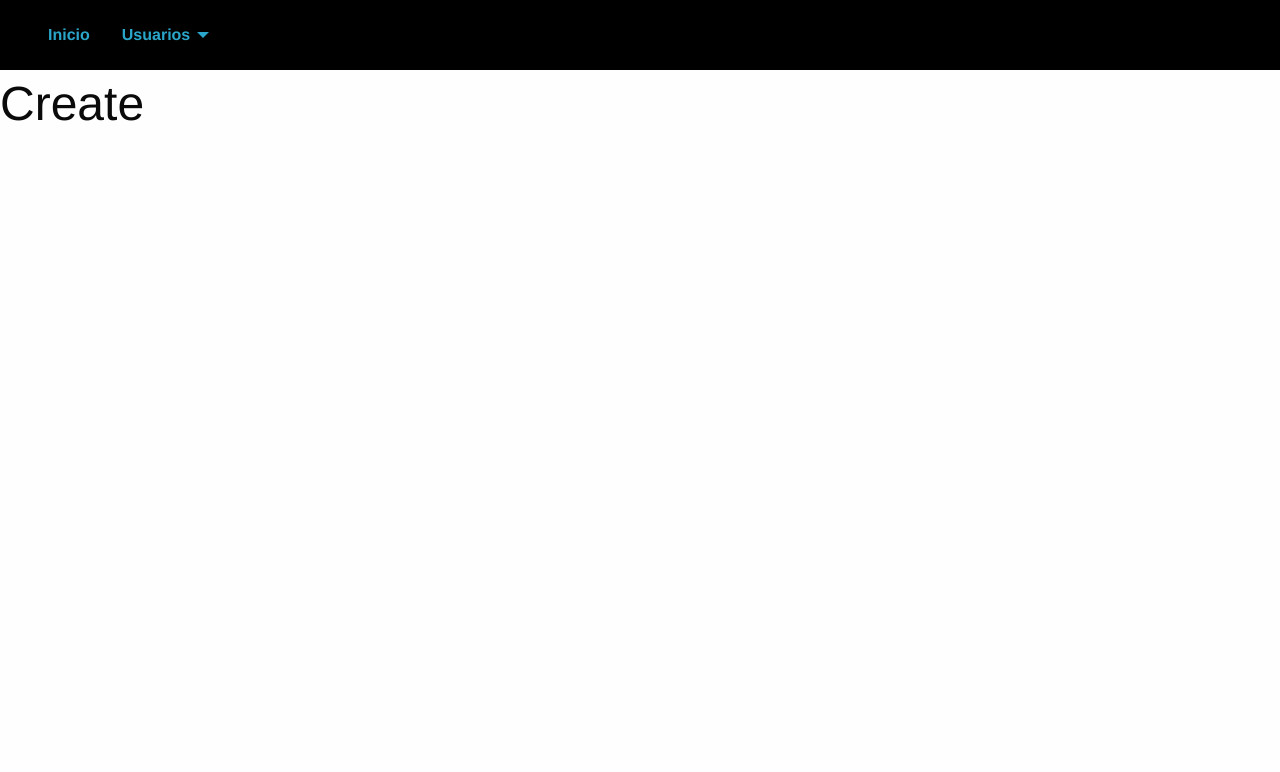
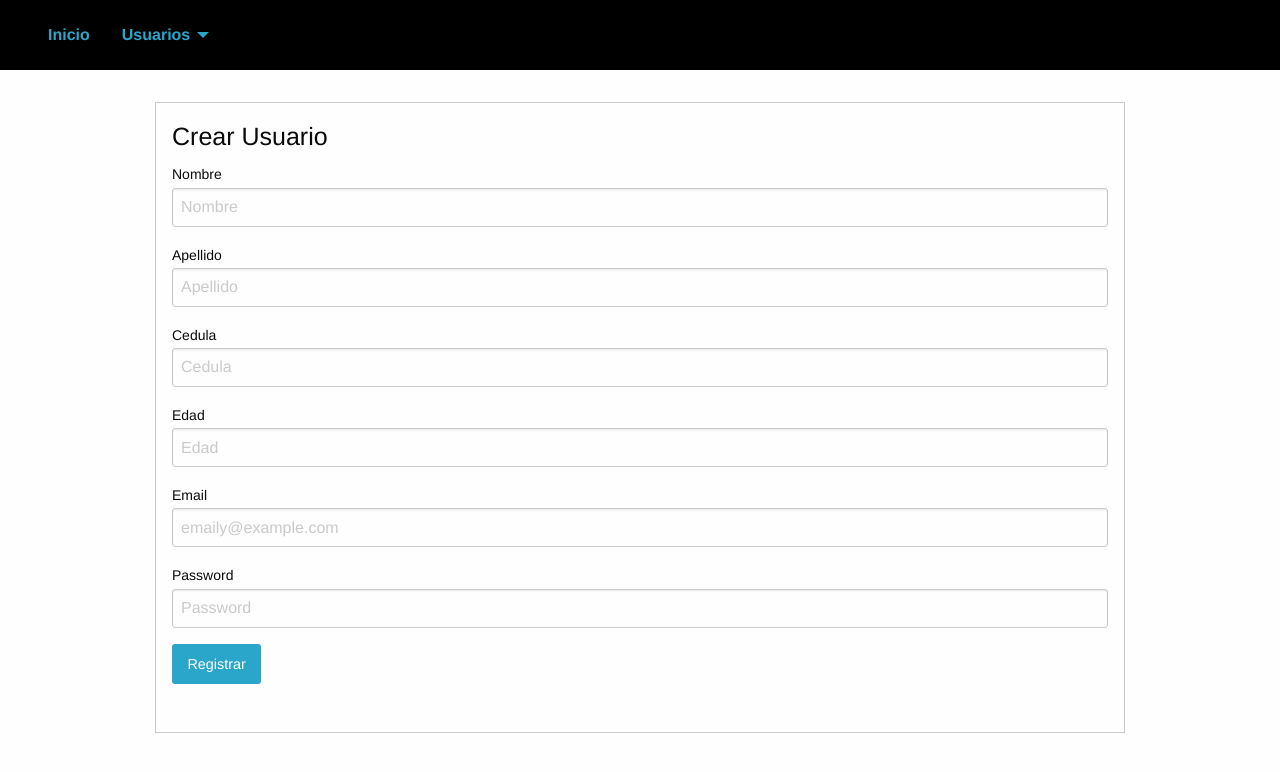
Before and after one commit to anderdavid/modulo_usuarios_js, a website: page view/create.html in a window 1280 px wide. Drawn offline with nearby package versions, Linux system fonts and the light colour scheme.

Commit message:
Se implementa diseño de Formulario

```diff
--- a/css/style.css
+++ b/css/style.css
@@ -37,3 +37,14 @@ nav li .menu li:hover{
 nav li .menu li a:hover{
     color:#fff;
 }
+
+.form-container{
+    padding-top: 2rem;
+    padding-bottom: 2rem;
+}
+
+.register-form {
+    border: 1px solid #cacaca;
+    padding: 1rem;
+    border-radius: 0;
+  }
--- a/view/create.html
+++ b/view/create.html
@@ -27,6 +27,54 @@
             </li>
         </ul>
     </nav>
-    <h1>Create</h1>
+    <div class="grid-container">
+        <div class="grid-x grid-padding-x">
+            <div class="large-12 cell">
+
+              <!--   <th>id</th>
+                <th>Nombre</th>
+                <th>Apellido</th>
+                <th>Edad</th>
+
+                <th>Email</th>
+                <th>Fecha Nacimiento</th>
+                <th>Login</th>
+                <th>Password</th>
+                <th>Acciones</th> -->
+              <!--   id int8 PRIMARY KEY AUTO_INCREMENT,
+                nombre VARCHAR(60),
+                apellido VARCHAR(60),
+                cedula VARCHAR(60),
+
+                edad VARCHAR(60),
+                email VARCHAR(60),
+                password VARCHAR(60) -->
+                <div class="form-container">
+                    <form class="register-form">
+                        <h4>Crear Usuario</h4>
+                        <label>Nombre
+                            <input type="text" placeholder="Nombre" required=true>
+                        </label>
+                        <label>Apellido
+                            <input type="text" placeholder="Apellido" required=true>
+                        </label>
+                        <label>Cedula
+                            <input type="number" placeholder="Cedula" required="true">
+                        </label>
+                        <label>Edad
+                            <input type="number" placeholder="Edad" required=true>
+                        </label>
+                        <label>Email
+                            <input type="email" placeholder="emaily@example.com" required="true">
+                        </label>
+                       <label>Password
+                            <input type="password" placeholder="Password" required="true">
+                        </label>
+                        <p><input type="submit" class="button" value="Registrar"></input></p>
+                    </form>
+                </div>
+            </div>
+        </div>
+    </div>
 </body>
 </html>
```
